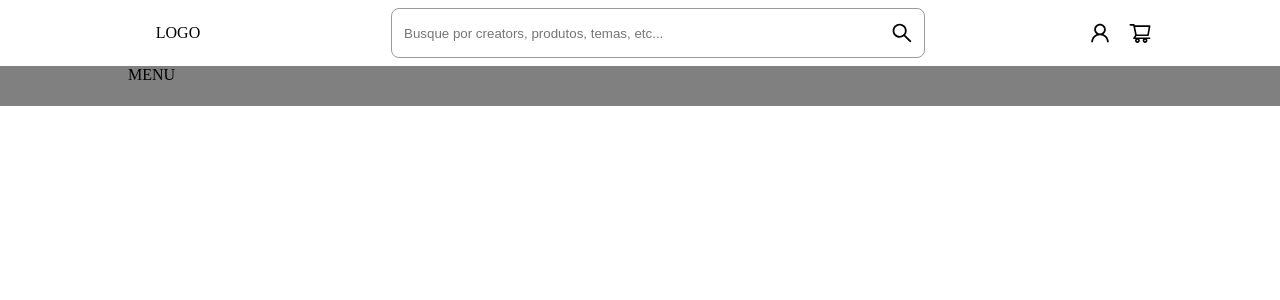
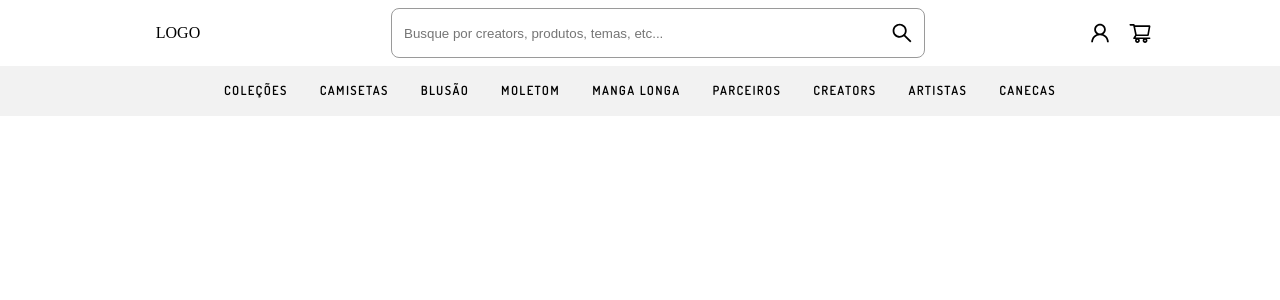
Before and after one commit to GustavoRCarvalho/lolja-template, a React (Create React App) app: page / in a window 1280 px wide. Shown: the top 300 px of the page. Built offline with nearby package versions, Linux system fonts and the light colour scheme.

Commit message:
add: menu bar

```diff
--- a/src/components/Menu/Header.jsx
+++ b/src/components/Menu/Header.jsx
@@ -34,7 +34,6 @@ const ContainerSearch = styled(ContentContainer)`
 `
 
 const ContainerMenu = styled.div`
-  background-color: gray;
+  background-color: #f2f2f2;
   width: 100%;
-  height: 40px;
 `
--- a/src/components/Menu/Logo.jsx
+++ b/src/components/Menu/Logo.jsx
@@ -11,4 +11,6 @@ const LogoImg = styled.div`
   display: flex;
   align-items: center;
   justify-content: center;
+
+  cursor: pointer;
 `
--- a/src/components/Menu/Menubar.jsx
+++ b/src/components/Menu/Menubar.jsx
@@ -1,3 +1,55 @@
+import styled from "styled-components"
+
+const listMenuOption = [
+  "COLEÇÕES",
+  "CAMISETAS",
+  "BLUSÃO",
+  "MOLETOM",
+  "MANGA LONGA",
+  "PARCEIROS",
+  "CREATORS",
+  "ARTISTAS",
+  "CANECAS",
+]
+
 export const MenuBar = () => {
-  return <div>MENU</div>
+  function menuListItems(list) {
+    return list.map((label) => <MenuItem key={label}>{label}</MenuItem>)
+  }
+
+  return (
+    <nav>
+      <ListMenu>{menuListItems(listMenuOption)}</ListMenu>
+    </nav>
+  )
 }
+
+const ListMenu = styled.ul`
+  list-style-type: none;
+  display: flex;
+  align-items: center;
+  justify-content: center;
+
+  height: 50px;
+  margin: 0;
+  padding: 0;
+  gap: 2rem;
+`
+
+const MenuItem = styled.li`
+  font-family: "Dosis";
+  font-size: 12px;
+  font-weight: 600;
+  letter-spacing: 0.15em;
+
+  cursor: pointer;
+  border-bottom: 1px solid transparent;
+
+  :hover {
+    color: #fc6133;
+    transition: color 250ms;
+
+    border-bottom: 1px solid;
+    transition: border 250ms;
+  }
+`
--- a/src/components/Menu/UserCart.jsx
+++ b/src/components/Menu/UserCart.jsx
@@ -20,7 +20,7 @@ const ContainterUserCart = styled.div`
 const IconUser = styled(AiOutlineUser)`
   height: 1.5rem;
   width: 1.5rem;
-  padding-right: 1rem;
+  margin-right: 1rem;
 
   cursor: pointer;
 `
--- a/src/index.css
+++ b/src/index.css
@@ -1,3 +1,8 @@
 body {
   margin: 0;
 }
+
+@font-face {
+  font-family: "Dosis";
+  src: url(./assets/fonts/Dosis-Regular.ttf);
+}
```
Also changed, not shown: src/assets/fonts/Dosis-Regular.ttf (added).
